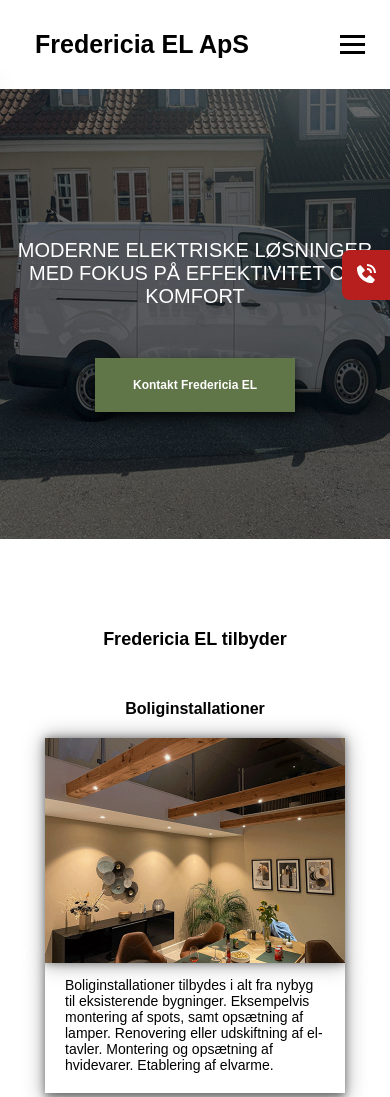
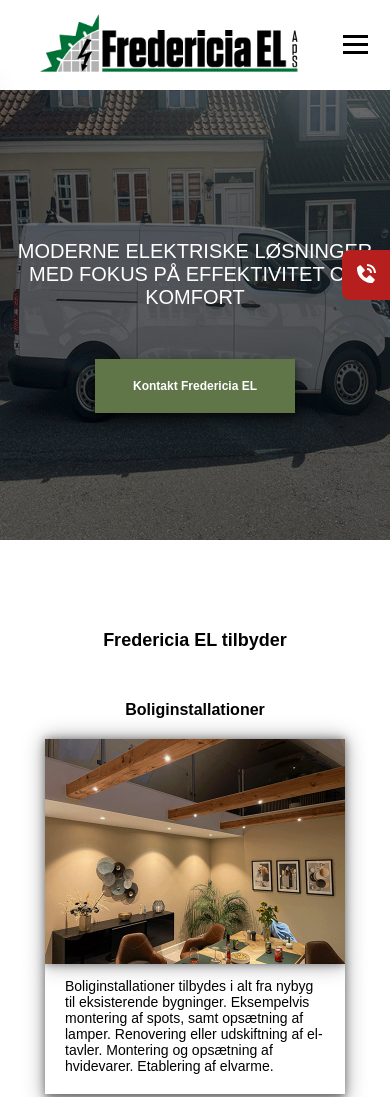
Before and after one commit to Mettelund3/Fredericia-el2, a plain HTML site: page index.html in a window 390 px wide. Shown: the top 1097 px of the page. Drawn offline with Linux system fonts and the light colour scheme; a web font is replaced by a local one.

Commit message:
logo ændring

```diff
--- a/footer.css
+++ b/footer.css
@@ -42,10 +42,10 @@
 }
 
 .social-link {
-    margin-left: -15px;
     transition: all 0.3s ease;
     cursor: pointer;
 }
+
 
 @media screen and (max-width: 1000px) {
     .footer-row {
--- a/index.html
+++ b/index.html
@@ -22,7 +22,7 @@
 <body>
     <header>
         <nav class="navbar">
-            <a href="#" class="nav-logo">Fredericia EL ApS</a>
+            <a href="#" class="nav-logo"><img class="navimg" src="./billeder/fredericiael2.png" alt=""></a>
             <ul class="nav-menu">
                 <li class="nav-item">
                     <a href="#" class="nav-link">Forside</a>
--- a/navbar.css
+++ b/navbar.css
@@ -18,13 +18,16 @@
 
 a {
     text-decoration: none;
-    padding: 1rem;
 }
 
 .navbar {
     display: flex;
     justify-content: space-between;
-    padding: 2rem 1.5rem;
+    padding: 10px 0;
+}
+
+.nav-logo {
+    margin-left: 10%;
 }
 
 .hamburger {
@@ -44,7 +47,6 @@
 .nav-menu {
     display: flex;
     align-items: center;
-    margin-right: 5rem;
     padding: 2rem;
 }
 
@@ -64,14 +66,6 @@
     text-decoration: underline;
 }
 
-.nav-logo {
-    font-size: 40px;
-    color: #000;
-    padding-left: 50px;
-    font-family: "montserrat", sans-serif;
-    font-weight: 600;
-    font-style: normal;
-}
 
 @media only screen and (max-width: 1200px){
     .nav-link {
@@ -79,19 +73,17 @@
     }
 
     .nav-menu {
-        margin-right: 20px;
         justify-content: center;
     }
 }
 
 @media only screen and (min-width: 820px) and (max-width: 1088px){
     .nav-logo {
-        font-size: 25px;
-        padding-left: 20px;
+        margin-left: 5%;
     }
 
-    .nav-menu {
-        margin-right: -20px;
+    .navimg {
+        width: 90%;
     }
 
     .nav-link {
@@ -127,7 +119,11 @@
     }
 
     .nav-logo {
-        font-size: 30px;
+        margin-left: 5%;
+    }
+
+    .navimg {
+        width: 90%;
     }
 
     .nav-link {
@@ -137,7 +133,9 @@
     .hamburger {
         display: block;
         cursor: pointer;
-        padding: 1rem;
+        padding: 1.2rem;
+        margin-top: 2%;
+        margin-right: 10px;
     }
 
     .bar {
--- a/section1.css
+++ b/section1.css
@@ -36,7 +36,7 @@
 }
 
 .sec1pknap {
-    padding: 10px 20px;
+    padding: 20px 20px;
 }
 
 .sec1knap:hover {
```
Also changed, not shown: billeder/Fredericia-EL.svg (added), billeder/fredericiael.png (added), billeder/fredericiael2.png (added).
